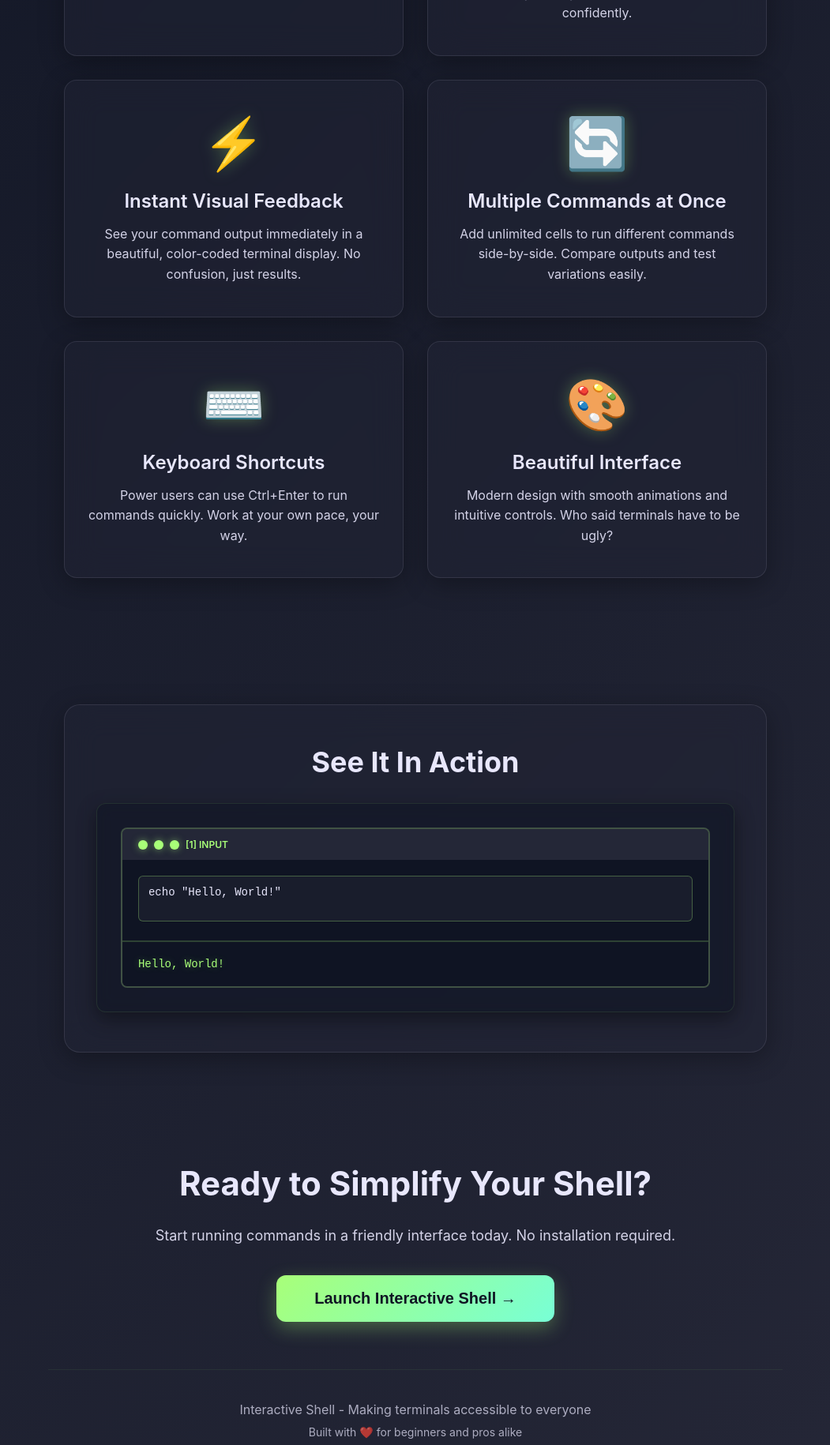
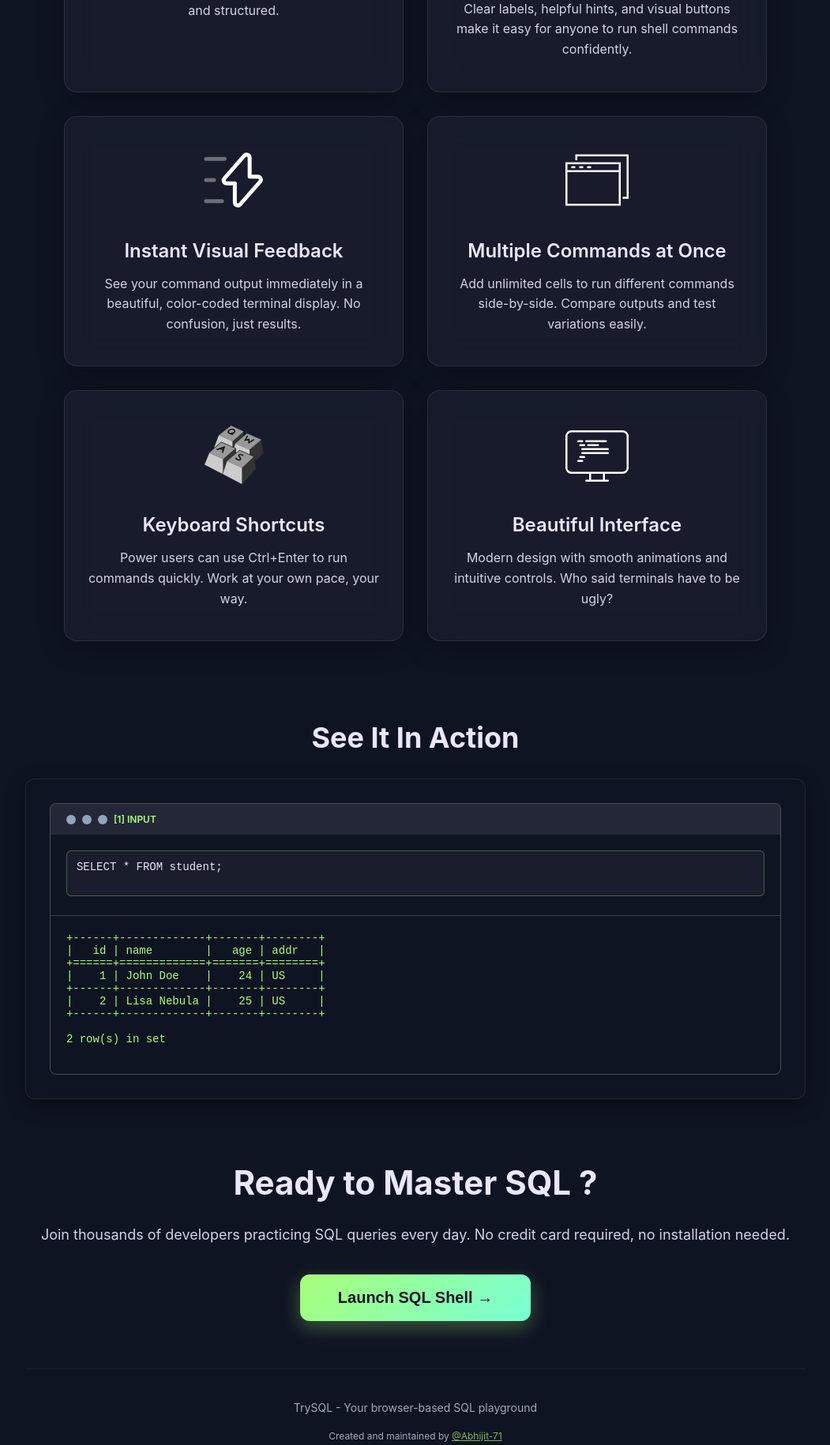
Before and after one commit to Abhijit-71/TrySQL, a Flask app: page / in a window 1280 px wide. Shown: the part 1210-3040 px from the top of the page at 79% size, without its empty margins (114-1165 px from the left). Run offline with Flask 3, Linux system fonts and the light colour scheme.

Commit message:
rolling release stable for deployment v1.0

```diff
--- a/app/templates/index.html
+++ b/app/templates/index.html
@@ -14,14 +14,15 @@
 
         body {
             font-family: -apple-system, BlinkMacSystemFont, 'Segoe UI', sans-serif;
-            background: linear-gradient(135deg, #0f1423 0%, #252737 100%);
+            background: #0f1423;
             min-height: 100vh;
             color: #e8e7fc;
             display: flex;
             align-items: center;
             justify-content: center;
             padding: 20px;
-            position: relative;
+            max-width: 100vw;
+            overflow-x: hidden;
         }
 
         body::before {
@@ -47,6 +48,7 @@
             bottom: 0;
             overflow: hidden;
             z-index: 0;
+            max-width: 100vw;
         }
 
         .pattern-grid {
@@ -150,7 +152,7 @@
         }
 
         .container {
-            max-width: 1200px;
+            max-width: 100vw;
             margin: 0 auto;
             padding: 20px;
             position: relative;
@@ -219,15 +221,15 @@
             font-size: 24px;
             margin-bottom: 40px;
             opacity: 0.95;
-            font-weight: 300;
+            font-weight: 500;
             color: #e8e7fc;
         }
 
         .hero .tagline {
-            font-size: 18px;
+            font-size: 16px;
             margin-bottom: 50px;
             opacity: 0.9;
-            max-width: 600px;
+            max-width: 500px;
             margin-left: auto;
             margin-right: auto;
             line-height: 1.6;
@@ -262,6 +264,10 @@
         /* Features Section */
         .features {
             padding: 60px 20px;
+            display: flex;
+            align-items: center;
+            justify-content: center;
+            flex-direction: column;
         }
 
         .features h2 {
@@ -293,15 +299,13 @@
         .feature-card:hover {
             background: rgba(37, 39, 55, 0.6);
             transform: translateY(-5px);
-            box-shadow: 0 12px 40px rgba(168, 255, 120, 0.2);
-            border: 1px solid rgba(168, 255, 120, 0.3);
+            border: 2px solid rgba(167, 255, 120, 0.703);
         }
 
         .feature-icon {
             font-size: 64px;
             margin-bottom: 20px;
             display: block;
-            filter: drop-shadow(0 0 10px rgba(168, 255, 120, 0.3));
         }
 
         .feature-card h3 {
@@ -319,15 +323,7 @@
         }
 
         /* Demo Section */
-        .demo-section {
-            background: rgba(37, 39, 55, 0.4);
-            backdrop-filter: blur(20px);
-            border-radius: 20px;
-            padding: 50px 40px;
-            margin: 60px 20px;
-            border: 1px solid rgba(232, 231, 252, 0.1);
-            box-shadow: 0 8px 32px rgba(0, 0, 0, 0.3);
-        }
+
 
         .demo-section h2 {
             text-align: center;
@@ -348,7 +344,7 @@
 
         .demo-window {
             background: #252737;
-            border: 2px solid rgba(168, 255, 120, 0.2);
+            border: 1px solid rgba(230, 230, 230, 0.2);
             border-radius: 8px;
             overflow: hidden;
         }
@@ -368,14 +364,13 @@
             width: 12px;
             height: 12px;
             border-radius: 50%;
-            background: #a8ff78;
-            box-shadow: 0 0 10px rgba(168, 255, 120, 0.5);
+            background: #94a3b8;
         }
 
         .demo-input {
             padding: 20px;
             background: #0f1423;
-            border-bottom: 2px solid rgba(168, 255, 120, 0.2);
+            border-bottom: 1px solid rgba(230, 230, 230, 0.2);
         }
 
         .demo-textarea {
@@ -400,7 +395,6 @@
             font-family: 'Courier New', monospace;
             font-size: 14px;
             margin: 0;
-            text-shadow: 0 0 10px rgba(168, 255, 120, 0.3);
         }
 
         /* Footer CTA */
@@ -450,6 +444,25 @@
             .feature-icon {
                 font-size: 48px;
             }
+
+            .demo-textarea {
+                font-size: 9px;
+            }
+            .demo-output pre{
+                font-size: 9px;
+            }
+            .demo-preview{
+                padding: 18px;
+            }
+            .footer-cta h2 {
+                font-size: 32px;
+            }
+            .footer-cta p {
+                font-size: 16px;
+            }
+            .cta-button{
+                font-size: 14px;
+            }
         }
     </style>
 </head>
@@ -480,10 +493,9 @@
             <div class="hero-content">
                 <h1><svg width="100" height="100" viewBox="0 0 24 24" xmlns="http://www.w3.org/2000/svg"><path d="M3 2c-1.105 0-2 .9-2 2v16c0 1.1.895 2 2 2h18c1.105 0 2-.9 2-2V4c0-1.1-.895-2-2-2z" fill="#2c3e50"/><path d="M3 2a2 2 0 0 0-2 2v15a2 2 0 0 0 2 2h18a2 2 0 0 0 2-2V4a2 2 0 0 0-2-2z" fill="#34495e"/><path d="M4 5.125V6.25L7 8 4 9.75v1.125L9 8zM9 10v1h5v-1z" fill="#ecf0f1"/></svg>
                     TrySQL</h1>
-                <p class="subtitle">Terminal Made Simple</p>
+                <p class="subtitle">Learn SQL by Doing</p>
                 <p class="tagline">
-                    Say goodbye to intimidating command lines. Run shell commands in a friendly,
-                    Jupyter-style notebook interface that anyone can use.
+                    Practice SQL queries in your browser without any setup. Write, run, and see results instantly with our interactive SQL playground designed for learners and professionals.
                 </p>
                 <button class="cta-button" onclick="window.location.href='auth/register'">
                     Get Started Now →
@@ -496,37 +508,37 @@
             <h2>Why You'll Love It</h2>
             <div class="features-grid">
                 <div class="feature-card">
-                    <span class="feature-icon">📓</span>
+                    <span class="feature-icon"><svg xmlns="http://www.w3.org/2000/svg" width="80" height="80" viewBox="0 0 27 32" xml:space="preserve"><g fill="#fff"><path d="M23.5 32c.869 0 1.5-.631 1.5-1.5v-28c0-.869-.631-1.5-1.5-1.5h-20C2.631 1 2 1.631 2 2.5v1.167a.5.5 0 0 0 1 0V2.5c0-.313.187-.5.5-.5h4.562v29H3.5c-.313 0-.5-.187-.5-.5v-.917a.5.5 0 0 0-1 0v.917c0 .869.631 1.5 1.5 1.5zM9 2h14.5c.313 0 .5.187.5.5v28c0 .313-.187.5-.5.5H9zm18 27.5v-26a.5.5 0 0 0-1 0v26a.5.5 0 0 0 1 0"/><path d="M.5 11h4a.5.5 0 0 0 0-1h-4a.5.5 0 0 0 0 1m0-4h4a.5.5 0 0 0 0-1h-4a.5.5 0 0 0 0 1m0 8h4a.5.5 0 0 0 0-1h-4a.5.5 0 0 0 0 1m0 8h4a.5.5 0 0 0 0-1h-4a.5.5 0 0 0 0 1m0-4h4a.5.5 0 0 0 0-1h-4a.5.5 0 0 0 0 1m0 8h4a.5.5 0 0 0 0-1h-4a.5.5 0 0 0 0 1"/></g></svg></span>
                     <h3>Notebook-Style Cells</h3>
                     <p>Organize your commands in separate cells, just like Jupyter notebooks. Keep your work clean and structured.</p>
                 </div>
 
                 <div class="feature-card">
-                    <span class="feature-icon">🎯</span>
+                    <span class="feature-icon"><svg width="100" height="100" viewBox="0 0 24 24" fill="none" xmlns="http://www.w3.org/2000/svg"><rect x="3" y="5" width="17" height="14" rx="2" stroke="#ffff"/><path d="m7 10 2 2-2 2" stroke="#fff" stroke-linecap="round" stroke-linejoin="round"/><path d="M12 14h4" stroke="#fff" stroke-linecap="round"/></svg></span>
                     <h3>No Terminal Experience Needed</h3>
                     <p>Clear labels, helpful hints, and visual buttons make it easy for anyone to run shell commands confidently.</p>
                 </div>
 
                 <div class="feature-card">
-                    <span class="feature-icon">⚡</span>
+                    <span class="feature-icon"><svg width="80" height="80" viewBox="0 0 24 24" fill="none" xmlns="http://www.w3.org/2000/svg"><path d="M9.32 13.28h3.09v7.2c0 1.06 1.32 1.56 2.02.76l7.57-8.6c.66-.75.13-1.92-.87-1.92h-3.09v-7.2c0-1.06-1.32-1.56-2.02-.76l-7.57 8.6c-.65.75-.12 1.92.87 1.92" stroke="#fff" stroke-width="1.5" stroke-miterlimit="10" stroke-linecap="round" stroke-linejoin="round"/><path opacity=".4" d="M8.5 4h-7m6 16h-6m3-8h-3" stroke="#ededed" stroke-width="1.5" stroke-miterlimit="10" stroke-linecap="round" stroke-linejoin="round"/></svg></span>
                     <h3>Instant Visual Feedback</h3>
                     <p>See your command output immediately in a beautiful, color-coded terminal display. No confusion, just results.</p>
                 </div>
 
                 <div class="feature-card">
-                    <span class="feature-icon">🔄</span>
+                    <span class="feature-icon"><svg xmlns="http://www.w3.org/2000/svg" width="80" height="80" viewBox="0 0 64 64" xml:space="preserve"><g fill="none" stroke="#fff" stroke-width="2" stroke-miterlimit="10"><path d="M1 15h54v42H1z"/><path d="M11 12V7h52v43h-5M1 23h54m-45-4H6m12 0h-4m12 0h-4"/></g></svg></span>
                     <h3>Multiple Commands at Once</h3>
                     <p>Add unlimited cells to run different commands side-by-side. Compare outputs and test variations easily.</p>
                 </div>
 
                 <div class="feature-card">
-                    <span class="feature-icon">⌨️</span>
+                    <span class="feature-icon"><svg width="80" height="80" viewBox="0 0 100 100" xmlns="http://www.w3.org/2000/svg"><path style="fill:#333" d="M66 14 48 30v9l2 1 2-7 14-12zm28 13L75 43v8l7 3-19 18v26l22-24-2-11 14-14zM53 41 33 58v20l6-17 14-12z"/><path style="fill:#999" d="M48 30 26 20 46 4.6 66 14m9 29L52 33l19-16 23 10M63 72 39 61l20-17 23 10m-49 4L11 48l19-17 23 10"/><path style="fill:#ccc" d="m50 40 2-7 23 10v8l-16-7-6 5v-8zm-32 1 8-21 22 10v9l-18-8zM3.2 67 11 48l22 10v20l6-17 24 11v26z"/><path style="fill:none;stroke:#111;stroke-width:2" d="M65 53c-2-3-6-3-7-1s5 4 2 7c-1 1-6 0-7-3m19-35-4 7 6-1v5l8-5M47 16l1 4m3-8c-2-2-6-2-9 1-2 2 0 5 4 5 3 0 7-3 5-6zM28 41l6 3m-11-1 12-4-3 9"/><path style="fill:none;stroke:#222;stroke-width:1" d="m18 41 8-21L46 4.6 66 14v7M32 82l7-21 20-17 23 10 3 20-22 24L3.2 67 11 48l19-17 23 10v8m-3-9 2-7 19-16 23 10 3 22-14 14"/></svg></span>
                     <h3>Keyboard Shortcuts</h3>
                     <p>Power users can use Ctrl+Enter to run commands quickly. Work at your own pace, your way.</p>
                 </div>
 
                 <div class="feature-card">
-                    <span class="feature-icon">🎨</span>
+                    <span class="feature-icon"><svg xmlns="http://www.w3.org/2000/svg" width="80" height="80" viewBox="0 0 32 32" xml:space="preserve"><path d="M8.5 10h-2a.5.5 0 0 1 0-1h2a.5.5 0 0 1 0 1M7 11.5a.5.5 0 0 0 .5.5h2a.5.5 0 0 0 0-1h-2a.5.5 0 0 0-.5.5m.5 6.5h2a.5.5 0 0 0 0-1h-2a.5.5 0 0 0 0 1m-1 2h2a.5.5 0 0 0 0-1h-2a.5.5 0 0 0 0 1M22 13.5a.5.5 0 0 1-.5.5h-13a.5.5 0 0 1 0-1h13a.5.5 0 0 1 .5.5M8.5 16h13a.5.5 0 0 0 0-1h-13a.5.5 0 0 0 0 1m8-4h-5a.5.5 0 0 1 0-1h5a.5.5 0 0 1 0 1m4-3h-10a.5.5 0 0 0 0 1h10a.5.5 0 0 0 0-1M29 4H3a3 3 0 0 0-3 3v16a3 3 0 0 0 3 3h9v3h-1.5a.5.5 0 0 0 0 1h11a.5.5 0 0 0 0-1H20v-3h9a3 3 0 0 0 3-3V7a3 3 0 0 0-3-3M19 29h-6v-3h6zm12-6a2 2 0 0 1-2 2H3a2 2 0 0 1-2-2V7a2 2 0 0 1 2-2h26a2 2 0 0 1 2 2z" style="fill:#fff"/></svg></span>
                     <h3>Beautiful Interface</h3>
                     <p>Modern design with smooth animations and intuitive controls. Who said terminals have to be ugly?</p>
                 </div>
@@ -545,10 +557,20 @@
                         <span>[1] INPUT</span>
                     </div>
                     <div class="demo-input">
-                        <textarea class="demo-textarea" rows="2" readonly>echo "Hello, World!"</textarea>
+                        <textarea class="demo-textarea" rows="2" readonly>SELECT * FROM student;</textarea>
                     </div>
                     <div class="demo-output">
-                        <pre>Hello, World!</pre>
+                        <pre>
++------+-------------+-------+--------+
+|   id | name        |   age | addr   |
++======+=============+=======+========+
+|    1 | John Doe    |    24 | US     |
++------+-------------+-------+--------+
+|    2 | Lisa Nebula |    25 | US     |
++------+-------------+-------+--------+
+
+2 row(s) in set
+                        </pre>
                     </div>
                 </div>
             </div>
@@ -556,17 +578,23 @@
 
         <!-- Footer CTA -->
         <div class="footer-cta">
-            <h2>Ready to Simplify Your Shell?</h2>
-            <p>Start running commands in a friendly interface today. No installation required.</p>
+            <h2>Ready to Master SQL ?</h2>
+            <p>Join thousands of developers practicing SQL queries every day. No credit card required, no installation needed.</p>
             <button class="cta-button" onclick="window.location.href='#'">
-                Launch Interactive Shell →
+                Launch SQL Shell →
             </button>
         </div>
 
         <!-- Footer -->
         <div class="footer">
-            <p>Interactive Shell - Making terminals accessible to everyone</p>
-            <p style="margin-top: 10px; font-size: 14px;">Built with ❤️ for beginners and pros alike</p>
+            <p style="font-size:14px;">TrySQL - Your browser-based SQL playground</p>
+            <p style="margin-top: 20px; font-size: 12px;">Created and maintained by <a
+              style="color: #a8ff78;"
+              href="https://github.com/Abhijit-71"
+              target="_blank"
+              >@Abhijit-71</a
+            ></p>
+            <p style="margin-top: 20px; font-size: 12px;">© 2025-2026 TrySQL. All rights reserved.</p>
         </div>
     </div>
 </body>
```
Also changed, not shown: runner/sql_shell.py (+6 -1 lines), runner/templates/shell.html (+13 -2 lines).
